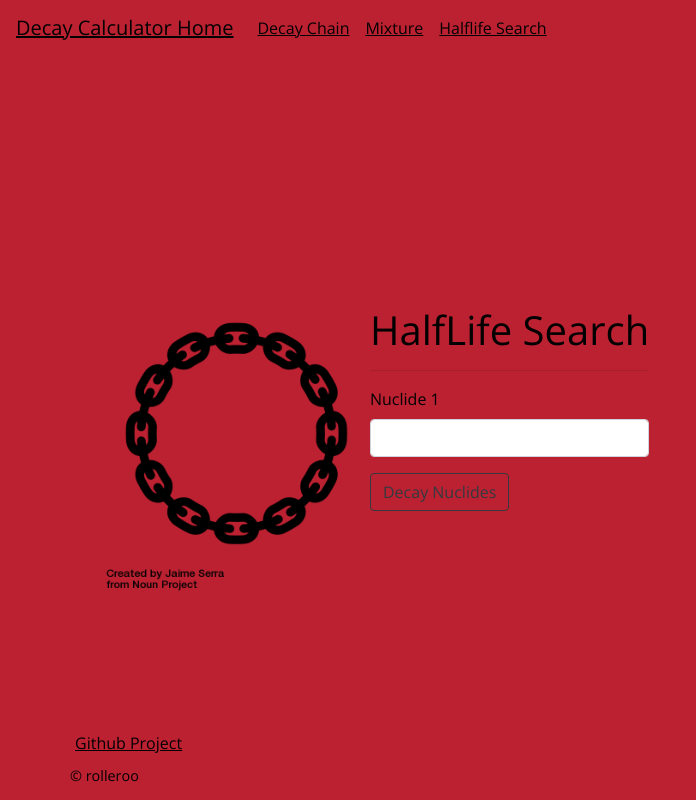
After one commit to Rolleroo/RadioactiveDecay, a Flask app: page /hlsearch in a window 1280 px wide. The commit adds this page. Shown: the whole page, without its empty margins (0-696 px from the left). Run offline with Flask 2, Linux system fonts and the light colour scheme; some libraries are stand-ins or nearby versions.

Commit message:
Updated with NuclideFormatter.py user nuclide input formatter.
Also added a halflife search section to the website.

```diff
--- /dev/null
+++ b/app/templates/public/hlsearch.html
@@ -0,0 +1,34 @@
+{% extends "public/templates/public_template.html" %}
+
+{% block title %}Decay Chain Simulator{% endblock %}
+
+{% block main %}
+
+    <div class="container">
+    <div class="row">
+        <div class=""col">
+        <h1>HalfLife Search</h1>
+        <hr>
+        <form action="/hlsearch" METHOD="POST">
+
+            <div class="form-group">
+            <label>Nuclide 1</label>
+            <input class="form-control" type="text" name="nuclide1" required>
+        </div>
+
+
+
+        <button type="submit" class="btn btn-outline-dark">Decay Nuclides</button>
+
+        </form>
+
+
+
+    </div>
+    </div>
+    </div>
+
+
+
+
+{% endblock %}
--- a/app/templates/public/templates/public_template.html
+++ b/app/templates/public/templates/public_template.html
@@ -25,6 +25,9 @@
       </li>
       <li class="nav-item">
         <a class="nav-link" href="/input2">Mixture</a>
+              </li>
+      <li class="nav-item">
+        <a class="nav-link" href="/hlsearch">Halflife Search</a>
 
     </ul>
   </div>
--- a/app/views.py
+++ b/app/views.py
@@ -4,6 +4,8 @@ from app.businesslogic.BatemanDecay import bateman_trial
 from app.businesslogic.FormatInput import FormatInput
 from app.businesslogic.BatemanMulti import BatemanMulti
 from app.businesslogic.OutputFormat import OutputFormat
+from app.businesslogic.DecayChain import Generator
+from app.businesslogic.NuclideFormatter import NuclideFormatter
 import re
 
 @app.route('/')
@@ -29,11 +31,7 @@ def input():
 
         bateman_results = {}
 
-        atomic_mass = int("".join(filter(str.isdigit, user_nuclide)))
-        element_regex = r"[a-zA-Z]{1,2}"
-        element = re.findall(element_regex, user_nuclide)[0]
-        element_f = element[0].upper() + element[1:]
-        nuclide_out = str(element_f) + "-" + str(atomic_mass)
+        nuclide_out = NuclideFormatter(user_nuclide)
 
         result = bateman_trial(nuclide_out, user_time, user_tunit, user_activity, user_aunit)
 
@@ -85,3 +83,30 @@ def input2():
         return render_template("public/output.html", result1=output_result, aunit=user_aunit)
 
     return render_template("public/input2.html")
+
+@app.route('/hlsearch', methods=["GET", "POST"])
+def hlsearch():
+
+## This is the multi nuclide calculator and inputs a tab separated data
+
+    if request.method == "POST":
+        ## sets the flask post to input
+        input = request.form
+
+        ## Grabs the user input and renames
+        user_nuclide = NuclideFormatter(str(input["nuclide1"]))
+
+
+        # Finds the halflife using the Chain Generator Function
+        chain_generator = Generator()
+        nuclidess = chain_generator.nuclides_dict.get(user_nuclide)
+        hl = nuclidess.halflife.value
+        hl_unit = nuclidess.halflife.unit
+
+        ## formats for return to flask and the webpage
+        output_result = {user_nuclide : [hl, hl_unit]}
+
+
+        return render_template("public/hlout.html", result1=output_result)
+
+    return render_template("public/hlsearch.html")
```
Also changed, not shown: app/businesslogic/FormatInput.py (+3 -6 lines), app/businesslogic/NuclideFormatter.py (added, +10 -0 lines), app/templates/public/hlout.html (added, +51 -0 lines).
